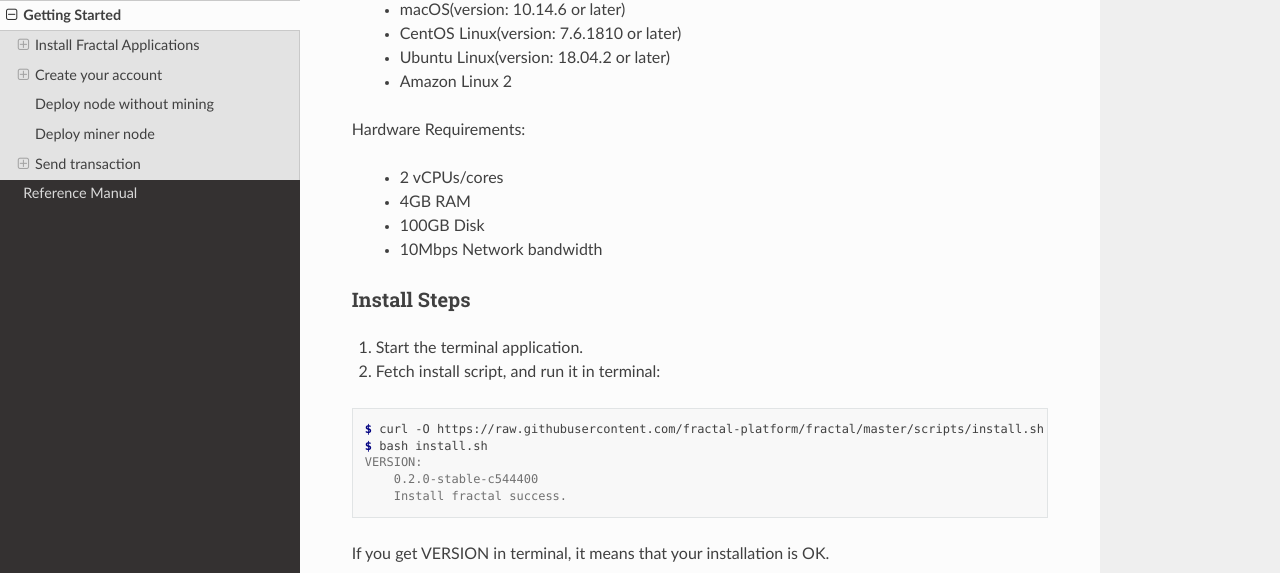
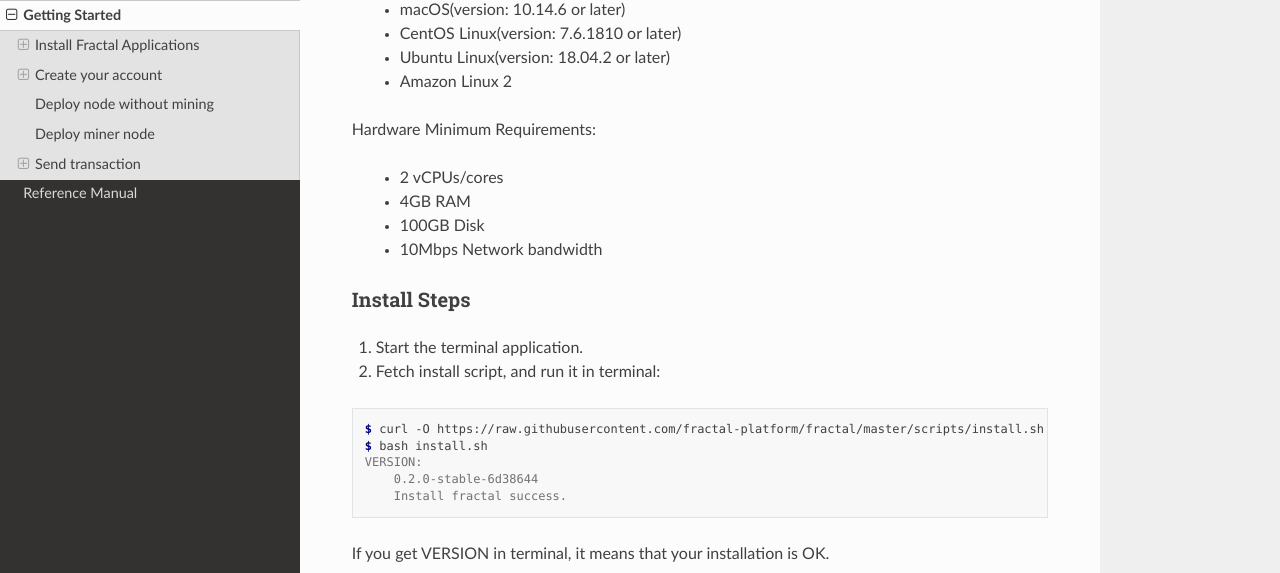
Before and after one commit to fractal-platform/fractal, a Sphinx documentation site: the page built from docs/guides/index.rst, in a window 1280 px wide and 900 px high, scrolled down 683 px. Shown: the part 138-711 px from the top of the window. Built offline with Sphinx 7.4.7 and the Read the Docs theme 2.0.0, drawn with Linux system fonts in a browser that asks for light colours.

Commit message:
update gftl version number in docs

```diff
--- a/docs/guides/index.rst
+++ b/docs/guides/index.rst
@@ -23,7 +23,7 @@
     * Ubuntu Linux(version: 18.04.2 or later)
     * Amazon Linux 2
 
-Hardware Requirements:
+Hardware Minimum Requirements:
 
     * 2 vCPUs/cores
     * 4GB RAM
@@ -40,7 +40,7 @@
     $ curl -O https://raw.githubusercontent.com/fractal-platform/fractal/master/scripts/install.sh
     $ bash install.sh
     VERSION:
-        0.2.0-stable-c544400
+        0.2.0-stable-6d38644
         Install fractal success.
 
 If you get VERSION in terminal, it means that your installation is OK.
```
